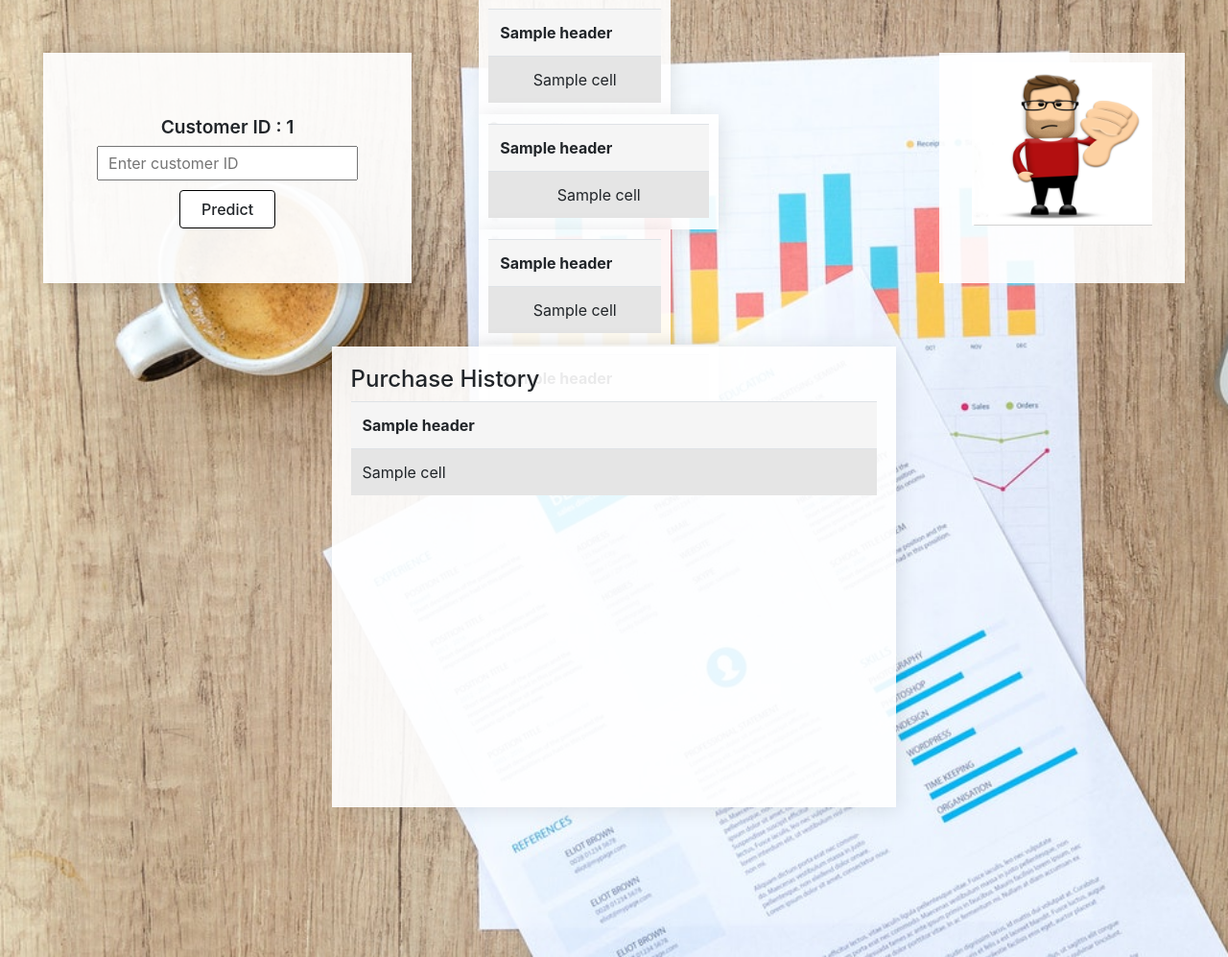
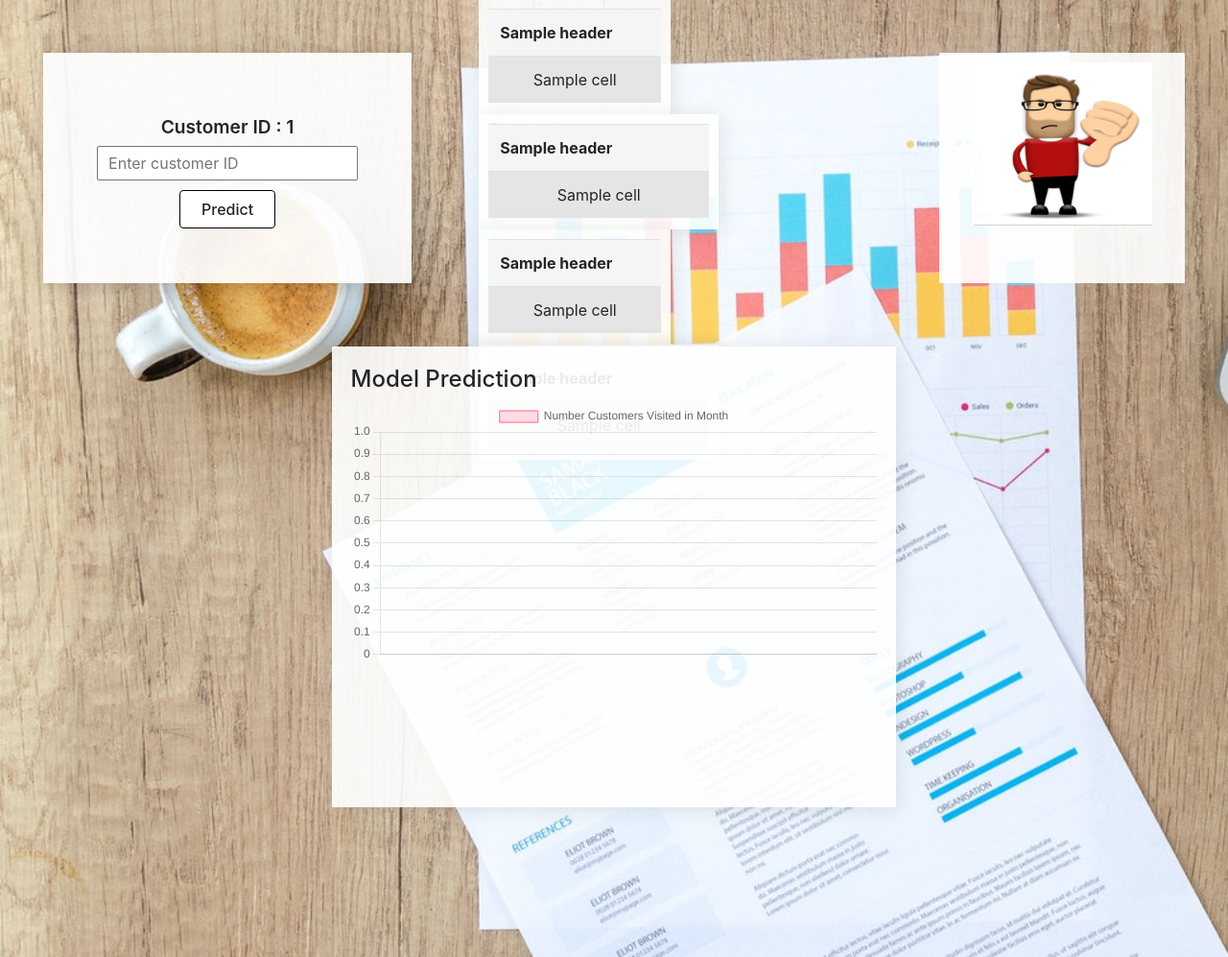
Before and after one commit to SurajNargide/Project-Retail-Store, a Flask app: template templates/index.html in a window 1280 px wide. Shown: the part 123-1120 px from the top of the page at 96% size. Run offline with Flask 2, Linux system fonts and the light colour scheme; the template is opened without the code that fills it: most values are stand-ins (such as "Sample title", 1, 10 or a date in 2020); some libraries are stand-ins or nearby versions.

Commit message:
Update index.html

```diff
--- a/templates/index.html
+++ b/templates/index.html
@@ -113,23 +113,47 @@
                 </div>
             </section>
             <section class="data">
-                <div class="data1">
-                    <h4>Purchase History</h4>
-                        <table class="table">
-                            <tr class="table__header">
-                                {% for header in headings %}
-                                <th class="table__cell">{{ header }}</th>
-                                {% endfor %}
-                            </tr>
-                            {% for row in data %}
-                            <tr class="table__row">
-                                {% for cell in row %}
-                                <td class="table__cell"> {{ cell }}</td>
-                                {% endfor %}
-                            </tr>
-                            {% endfor %}
-                        </table>
-
+                <div class="data2">
+                    <h4>Model Prediction</h4>
+                    <canvas id="myChart"></canvas>
+                    <canvas id="myChart" width=300" height="200"></canvas>
+                    <script>
+                        var ctx = document.getElementById('myChart').getContext('2d');
+                        var myChart = new Chart(ctx, {
+                            type: 'bar',
+                            data: {
+                                labels: {{ labels | safe }},
+                                datasets: [{
+                                    label: 'Number Customers Visited in Month',
+                                    data: {{ values | safe }},
+                                    backgroundColor: [
+                                        'rgba(255, 99, 132, 0.2)',
+                                        'rgba(54, 162, 235, 0.2)',
+                                        'rgba(255, 206, 86, 0.2)',
+                                        'rgba(75, 192, 192, 0.2)',
+                                        'rgba(153, 102, 255, 0.2)',
+                                        'rgba(255, 159, 64, 0.2)'
+                                    ],
+                                    borderColor: [
+                                        'rgba(255, 99, 132, 1)',
+                                        'rgba(54, 162, 235, 1)',
+                                        'rgba(255, 206, 86, 1)',
+                                        'rgba(75, 192, 192, 1)',
+                                        'rgba(153, 102, 255, 1)',
+                                        'rgba(255, 159, 64, 1)'
+                                    ],
+                                    borderWidth: 1
+                                }]
+                            },
+                            options: {
+                                scales: {
+                                    y: {
+                                        beginAtZero: true
+                                    }
+                                }
+                            }
+                        });
+                    </script>
                 </div>
             </section>
          </main>
```
